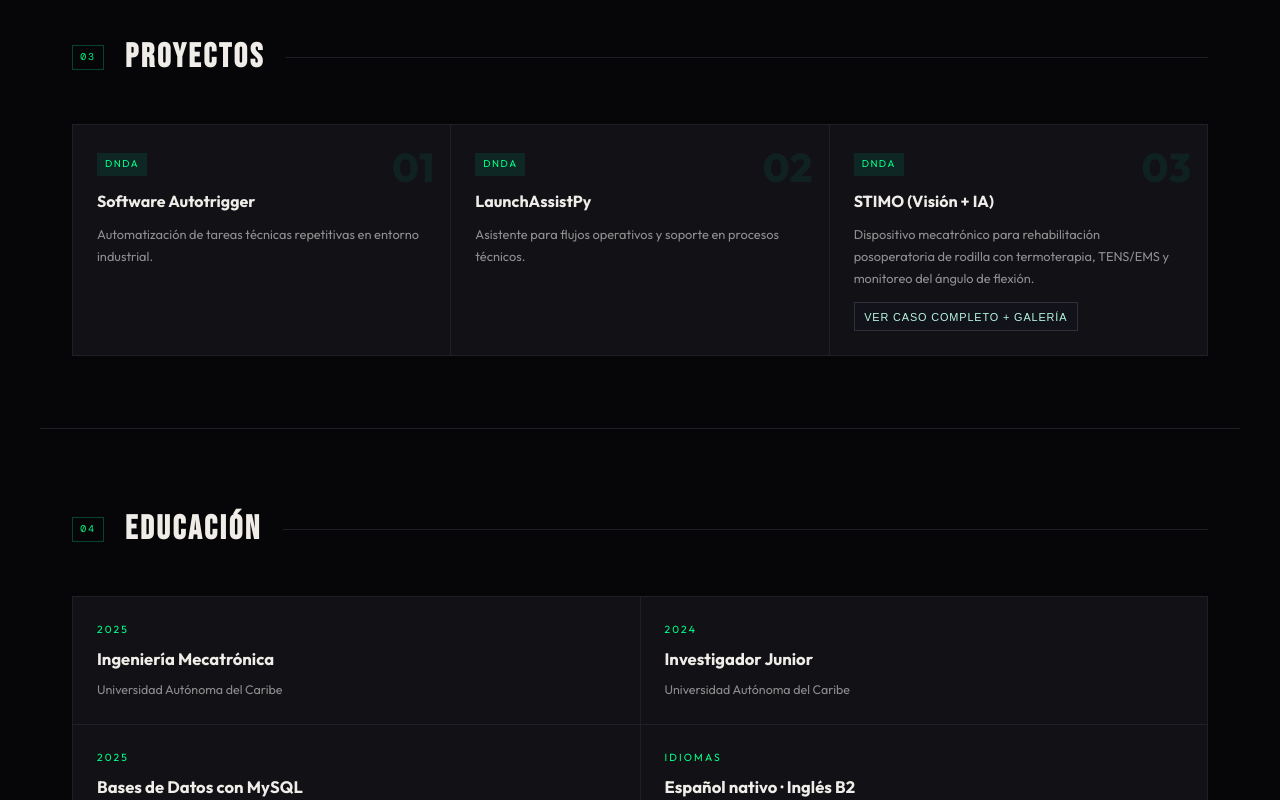
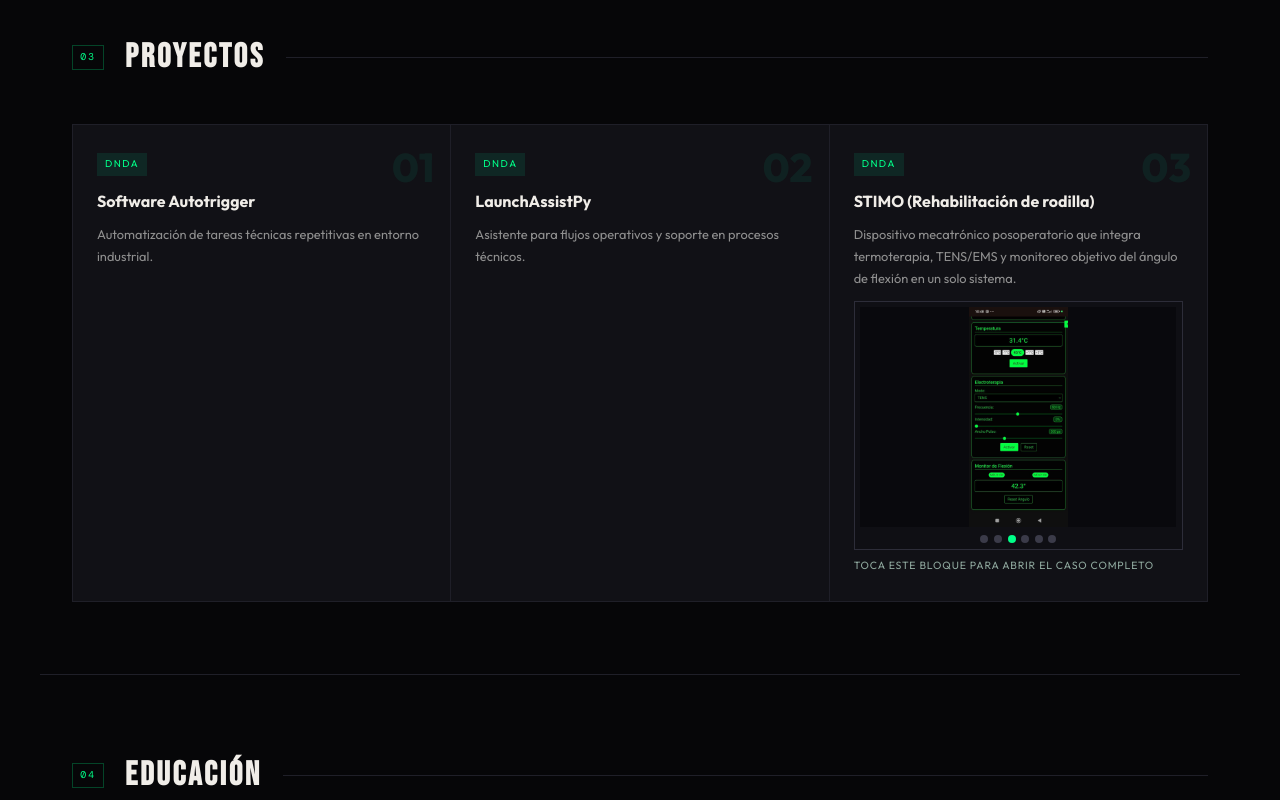
Before and after one commit to theo272004/mi-cv-web, a React (Vite) app: page / in a window 1280 px wide. Shown: the part 2260-3060 px from the top of the page. Built offline with nearby package versions, Linux system fonts and the light colour scheme.

Commit message:
Make STIMO card clickable with always-visible carousel and modal details

```diff
--- a/src/App.css
+++ b/src/App.css
@@ -371,36 +371,72 @@ section { padding: 4.5rem 2rem; max-width: 1200px; margin: 0 auto; }
 .project-title { font-size: 1rem; font-weight: 700; margin-bottom: 0.6rem; }
 .project-desc { font-size: 0.8rem; color: #8f8f8f; line-height: 1.7; }
 
-.expand-btn {
-  margin-top: 0.8rem;
-  border: 1px solid #2f2f3b;
-  background: #12121a;
-  color: #b8f7df;
-  font-size: 0.68rem;
+.stimo-card { cursor: pointer; }
+.stimo-carousel {
+  margin-top: 0.7rem;
+  border: 1px solid #2d2d39;
+  background: #0f0f14;
+  padding: 0.35rem;
+}
+.stimo-carousel img {
+  width: 100%;
+  height: 220px;
+  object-fit: contain;
+  background: #09090d;
+  display: block;
+}
+.stimo-hint {
+  color: #8fa89e;
+  font-size: 0.66rem;
   letter-spacing: 0.08em;
   text-transform: uppercase;
-  padding: 0.45rem 0.6rem;
-  cursor: pointer;
+  margin-top: 0.45rem;
+  display: inline-block;
 }
-.expand-btn:hover { border-color: var(--accent); color: var(--accent); }
 
-.stimo-expanded {
-  margin-top: 0.8rem;
+.stimo-modal {
+  position: fixed;
+  inset: 0;
+  background: rgba(2, 3, 7, 0.78);
+  z-index: 300;
+  display: grid;
+  place-items: center;
+  padding: 1rem;
+}
+.stimo-modal-card {
+  width: min(980px, 100%);
+  max-height: 92vh;
+  overflow: auto;
   border: 1px solid #2d2d39;
   background: #101017;
   padding: 1rem;
 }
-.stimo-expanded h3 {
+.stimo-modal-top {
+  display: flex;
+  justify-content: space-between;
+  align-items: center;
+  gap: 0.8rem;
+  margin-bottom: 0.35rem;
+}
+.stimo-modal-card h3 {
   font-family: 'Bebas Neue', sans-serif;
-  font-size: 1.6rem;
+  font-size: 1.8rem;
   letter-spacing: 0.06em;
-  margin-bottom: 0.4rem;
 }
-.stimo-expanded p {
+.stimo-modal-card p {
   color: #aeb0be;
-  font-size: 0.85rem;
+  font-size: 0.86rem;
   line-height: 1.8;
 }
+.stimo-close {
+  border: 1px solid #2f2f3b;
+  background: #14141c;
+  color: #cfd4df;
+  width: 34px;
+  height: 34px;
+  cursor: pointer;
+}
+.stimo-close:hover { border-color: var(--accent); color: var(--accent); }
 .stimo-kpis {
   margin-top: 0.7rem;
   display: grid;
@@ -422,7 +458,7 @@ section { padding: 4.5rem 2rem; max-width: 1200px; margin: 0 auto; }
   align-items: center;
 }
 .stimo-gallery-large button {
-  height: 220px;
+  height: 320px;
   border: 1px solid #2f2f3b;
   background: #16161e;
   color: var(--accent);
@@ -431,8 +467,9 @@ section { padding: 4.5rem 2rem; max-width: 1200px; margin: 0 auto; }
 }
 .stimo-gallery-large img {
   width: 100%;
-  height: 220px;
-  object-fit: cover;
+  height: 320px;
+  object-fit: contain;
+  background: #09090d;
   border: 1px solid #2f2f3b;
 }
 .stimo-dots {
--- a/src/App.jsx
+++ b/src/App.jsx
@@ -217,31 +217,52 @@ function App() {
         <div className="projects-grid">
           <div className="project-card reveal"><div className="project-num">01</div><div className="project-badge">DNDA</div><div className="project-title">Software Autotrigger</div><div className="project-desc">Automatización de tareas técnicas repetitivas en entorno industrial.</div></div>
           <div className="project-card reveal"><div className="project-num">02</div><div className="project-badge">DNDA</div><div className="project-title">LaunchAssistPy</div><div className="project-desc">Asistente para flujos operativos y soporte en procesos técnicos.</div></div>
-          <div className="project-card reveal stimo-card">
+          <div className="project-card reveal stimo-card" onClick={() => setStimoExpanded(true)}>
             <div className="project-num">03</div>
             <div className="project-badge">DNDA</div>
-            <div className="project-title">STIMO (Visión + IA)</div>
-            <div className="project-desc">Dispositivo mecatrónico para rehabilitación posoperatoria de rodilla con termoterapia, TENS/EMS y monitoreo del ángulo de flexión.</div>
-            <button className="expand-btn" onClick={() => setStimoExpanded((v) => !v)}>
-              {stimoExpanded ? 'Ocultar caso completo' : 'Ver caso completo + galería'}
-            </button>
+            <div className="project-title">STIMO (Rehabilitación de rodilla)</div>
+            <div className="project-desc">Dispositivo mecatrónico posoperatorio que integra termoterapia, TENS/EMS y monitoreo objetivo del ángulo de flexión en un solo sistema.</div>
+            <div className="stimo-carousel">
+              <img src={stimoImages[stimoIndex]} alt={`STIMO evidencia ${stimoIndex + 1}`} />
+              <div className="stimo-dots">
+                {stimoImages.map((_, i) => (
+                  <button
+                    key={i}
+                    className={i === stimoIndex ? 'dot active' : 'dot'}
+                    onClick={(e) => { e.stopPropagation(); setStimoIndex(i) }}
+                    aria-label={`Ir a imagen ${i + 1}`}
+                  ></button>
+                ))}
+              </div>
+            </div>
+            <small className="stimo-hint">Toca este bloque para abrir el caso completo</small>
           </div>
         </div>
 
-        {stimoExpanded && (
-          <article className="stimo-expanded reveal visible">
-            <h3>STIMO — caso completo</h3>
+      </section>
+
+      {stimoExpanded && (
+        <div className="stimo-modal" onClick={() => setStimoExpanded(false)}>
+          <article className="stimo-modal-card" onClick={(e) => e.stopPropagation()}>
+            <div className="stimo-modal-top">
+              <h3>STIMO — caso completo</h3>
+              <button className="stimo-close" onClick={() => setStimoExpanded(false)}>✕</button>
+            </div>
+
             <p>
-              STIMO integra en un solo sistema <strong>termoterapia</strong>, <strong>electroestimulación TENS/EMS</strong> y
-              <strong> monitoreo objetivo del ángulo de flexión</strong>, con arquitectura basada en ESP32, sensores
-              2×MPU6050 y MAX6675, interfaz web y registro automático de datos.
+              STIMO es un dispositivo mecatrónico de rehabilitación posoperatoria de rodilla que integra
+              termoterapia, electroestimulación TENS/EMS y monitoreo objetivo del ángulo de flexión en tiempo real.
+              La arquitectura usa ESP32, 2×MPU6050 para movimiento, MAX6675 para temperatura, interfaz web y
+              almacenamiento automático de datos.
             </p>
 
             <div className="stimo-kpis">
-              <span>42–50 °C (objetivo 45 °C ± 1 °C)</span>
-              <span>2–100 Hz · 50–500 μs · 0–100% intensidad</span>
-              <span>Ganancia media de flexión: +9.32°</span>
-              <span>Validación en Barranquilla con 3 participantes</span>
+              <span>Rango térmico clínico: 42 °C a 50 °C (objetivo 45 °C ± 1 °C)</span>
+              <span>Tiempo de estabilización térmica: 15–20 min</span>
+              <span>Electroestimulación configurable: 2–100 Hz · 50–500 μs · 0–100%</span>
+              <span>Ganancia media de flexión: +9.32° por participante</span>
+              <span>Validación funcional: 3 participantes + fisioterapeutas + médica especialista</span>
+              <span>Resultado: sinergia terapéutica real calor + TENS/EMS y alta satisfacción de uso</span>
             </div>
 
             <div className="stimo-gallery-large">
@@ -261,8 +282,8 @@ function App() {
               ))}
             </div>
           </article>
-        )}
-      </section>
+        </div>
+      )}
 
       <section id="education" className="section-bordered">
         <div className="section-header reveal"><span className="section-num">04</span><h2 className="section-title">Educación</h2><div className="section-line"></div></div>
```
